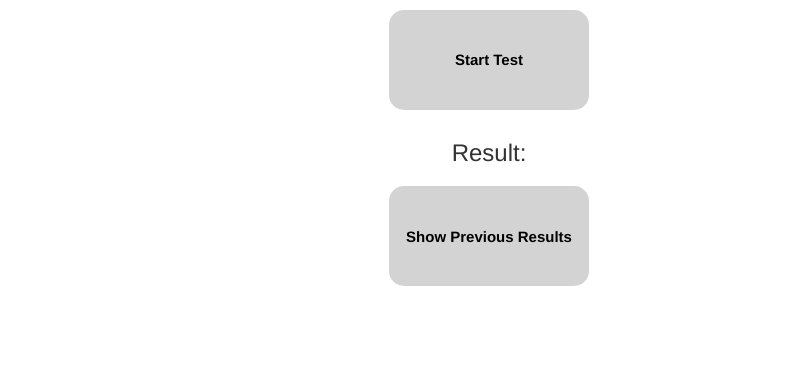
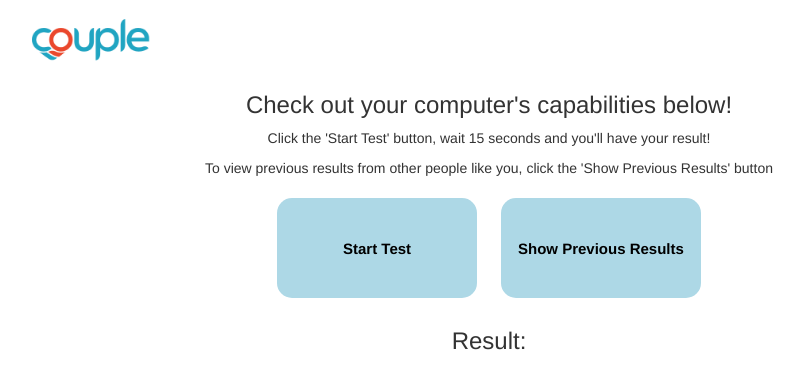
Before and after one commit to sahaldos1/TestComputerSpeed, a PHP site: page / in a window 1280 px wide. Shown: the top 389 px of the page, without its empty margins (151-955 px from the left). Run offline with PHP 8.4, Linux system fonts and the light colour scheme; data that the repository does not hold is empty; some libraries are stand-ins or nearby versions.

Commit message:
add navbar and some basic style changes

```diff
--- a/index.html
+++ b/index.html
@@ -4,7 +4,7 @@
     <meta charset="UTF-8" />
     <meta name="viewport" content="width=device-width, initial-scale=1.0" />
     <meta http-equiv="X-UA-Compatible" content="ie=edge" />
-    <link rel="stylesheet" href="style.css" />
+    <link rel="stylesheet" href="stylesheets/style.css" />
     <title>Test Computer Speed</title>
   </head>
 
@@ -29,6 +29,6 @@
       integrity="sha256-hwg4gsxgFZhOsEEamdOYGBf13FyQuiTwlAQgxVSNgt4="
       crossorigin="anonymous"
     ></script>
-    <script src="app.js"></script>
+    <script src="js/app.js"></script>
   </body>
 </html>
--- a/index.php
+++ b/index.php
@@ -7,33 +7,59 @@
 <html lang="en">
 <head>
     <meta charset="UTF-8">
-    <link rel="stylesheet" href="style.css" />
     <title>Test Computer Speed</title>
+
+    <link rel="stylesheet" href="stylesheets/style.css" />
+
+
     <link rel="stylesheet" href="https://maxcdn.bootstrapcdn.com/bootstrap/3.3.7/css/bootstrap.min.css" integrity="sha384-BVYiiSIFeK1dGmJRAkycuHAHRg32OmUcww7on3RYdg4Va+PmSTsz/K68vbdEjh4u" crossorigin="anonymous">
+
 </head>
 <body>
 
 
+
+
     <div class="container">
+
+    <nav class="navbar navbar-light bg-light">
+        <a href="https://www.couple.com/" class="navbar-brand">
+            <img src="images/Couple-Logo.png" style="height:50px;" alt="CoupleBrand">
+        </a>
+
+    </nav>
+
       <div class="main-content">
+
+      <div class="intro">
+          <h3>Check out your computer's capabilities below!</h3>
+          <p>Click the 'Start Test' button, wait 15 seconds and you'll have your result!</p>
+          <p>To view previous results from other people like you, click the 'Show Previous Results' button</p>
+      </div>
+
+
+        <div class="buttons">
         <button type="button" id="start-button" class="button">
           Start Test
         </button>
 
-        <h3 id="result">Result:</h3>
-
         <button type="button" id="results-button" class="button" onclick="">
           Show Previous Results
         </button>
-      </div>
-    </div>
+        </div>
 
-    <div class="container" id="table-container" style="margin-top: 20px;">
-        <div class="row">
+        <h3 id="result">Result:</h3>
+
+
+
+        <div class="container" id="table-container">
+        <div class="row" id="table-row">
+
+            <h3 style="text-align:left" >Recent Results</h3>
 
             <div id="table-div" class="col-md-8">
 
-                <table class="table table-hover table-bordered displaytable">
+                <table class="table table-hover table-bordered">
                 <thead >
                   <tr>
                     <th scope="col">DateTime</th>
@@ -52,9 +78,15 @@
             </div>
         </div>
     </div>
+      </div>
+
+
+    </div>
+
+
 
     <script src="https://unpkg.com/axios/dist/axios.min.js"></script>
-    <script src="app.js"></script>
+    <script src="js/app.js"></script>
 
     <script src="http://code.jquery.com/jquery-3.2.1.min.js" integrity="sha256-hwg4gsxgFZhOsEEamdOYGBf13FyQuiTwlAQgxVSNgt4=" crossorigin="anonymous"></script>
     <script type="text/javascript">
@@ -91,13 +123,27 @@
             });
         }
 
-        // function showResults(){
-        //     if (document.getElementById("displaytable").style.display === "none"){
-        //         document.getElementById("displaytable").style.display="block";
-        //     } else {
-        //         document.getElementById("displaytable").style.display="none";
-        //     }
-        // }
+        function showData(key) {
+            $.ajax({
+               url:'ajax.php',
+               method: 'POST',
+               dataType: 'text',
+               data: {
+                   key: key
+               }, success: function (response) {
+
+                   if (key == 'getResults'){
+                    $("tbody").children().remove()
+
+
+                    $('tbody').append(response);
+                   }
+
+               }
+            });
+        }
+
+
     </script>
 </body>
 </html>
--- a/app.js
+++ b/js/app.js
@@ -39,6 +39,8 @@ function startTest() {
 
   //get browser information
   getInfo(startTime.toLocaleString(), score);
+
+  showData("getResults");
 
   console.log("done");
 }
--- a/send.php
+++ b/send.php
@@ -35,11 +35,6 @@ include_once('connection.php');
 
   $conn->query($sql);
 
-  debug_print_backtrace()
-
-
-
-
 
 
 
--- a/style.css
+++ b/stylesheets/style.css
@@ -5,7 +5,7 @@ html {
 .button {
   display: inline-block;
   border: none;
-  background: lightgray;
+  background: lightblue;
   color: black;
   padding: 0.5rem 1.5rem;
   border-radius: 15px;
@@ -37,4 +37,5 @@ html {
 
 #table-container {
   display: none;
+  margin-top: 20px;
 }
```
Also changed, not shown: images/Couple-Logo.png (added).
